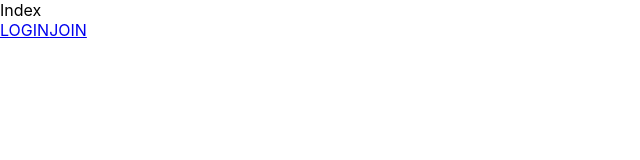
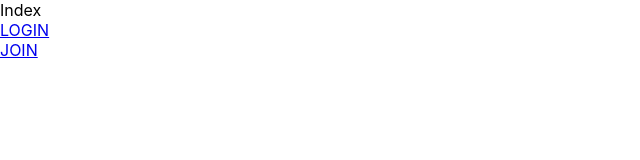
Before and after one commit to jag0908/jimbim, a React (Create React App) app in the folder client/: page / in a window 1280 px wide. Shown: the top 160 px of the page, without its empty margins (0-640 px from the left). Built offline with nearby package versions, Linux system fonts and the light colour scheme.

Commit message:
테스트코드 삭제, 머지 테스트

```diff
--- a/client/src/Component/Index.js
+++ b/client/src/Component/Index.js
@@ -13,10 +13,12 @@ function Index() {
 
     useEffect(
         ()=>{
+            /*
             jaxios.get('/api/member/jaxiostest', {params:{userid:loginUser.userid}} )
             .then((result)=>{
 
             }).catch((err)=>{ console.error(err) })
+            */
         },[]
     )
 
@@ -31,13 +33,13 @@ function Index() {
             {
                 (loginUser.userid)?(
                     <div className='logininfo'>
-                        {loginUser.userid}({loginUser.name})&nbsp;&nbsp;&nbsp;
-                        <span onClick={()=>{ onLogout() }}>LOGOUT</span>
+                        <div>{loginUser.userid}({loginUser.name})</div>
+                        <div onClick={()=>{ onLogout() }}>LOGOUT</div>
                     </div>
                 ):(
                     <>
-                        <Link to='/login'>LOGIN</Link>
-                        <Link to='/join'>JOIN</Link>
+                        <div><Link to='/login'>LOGIN</Link></div>
+                        <div><Link to='/join'>JOIN</Link></div>
                     </>
                 )
             }
```
Also changed, not shown: 1 other file (tests, documents, lock files or other folders).
